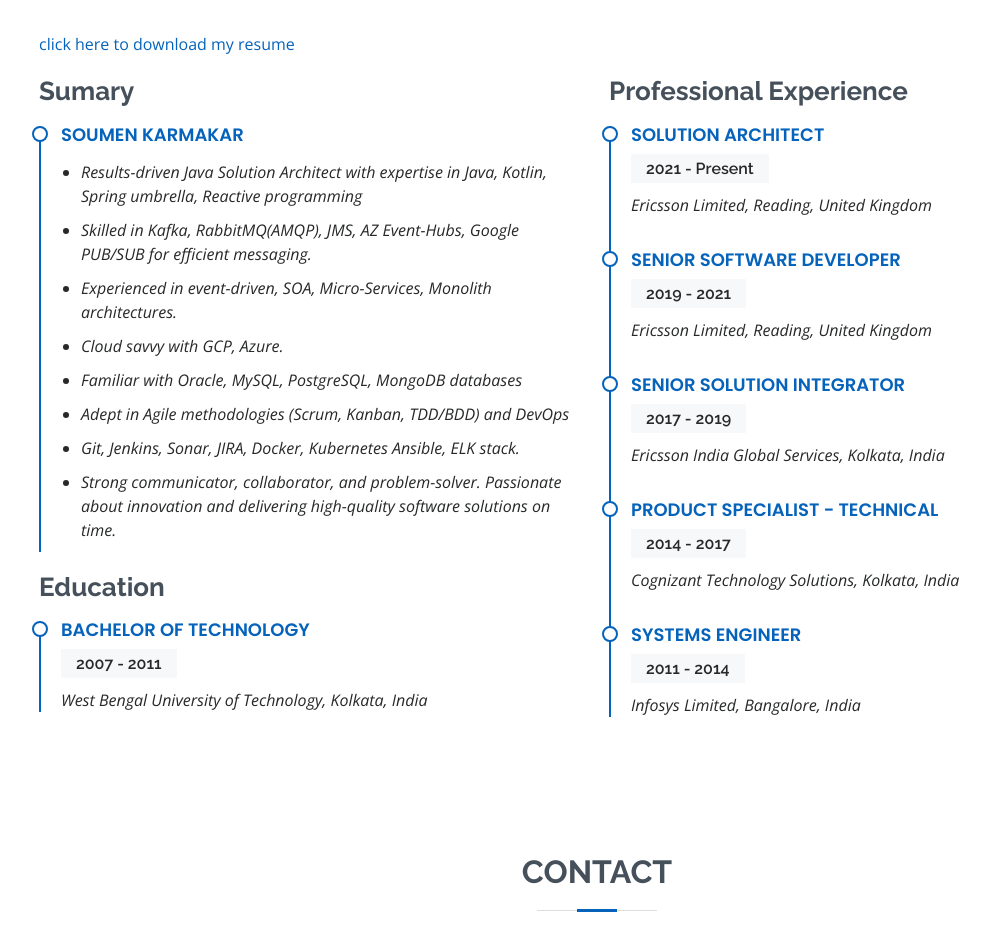
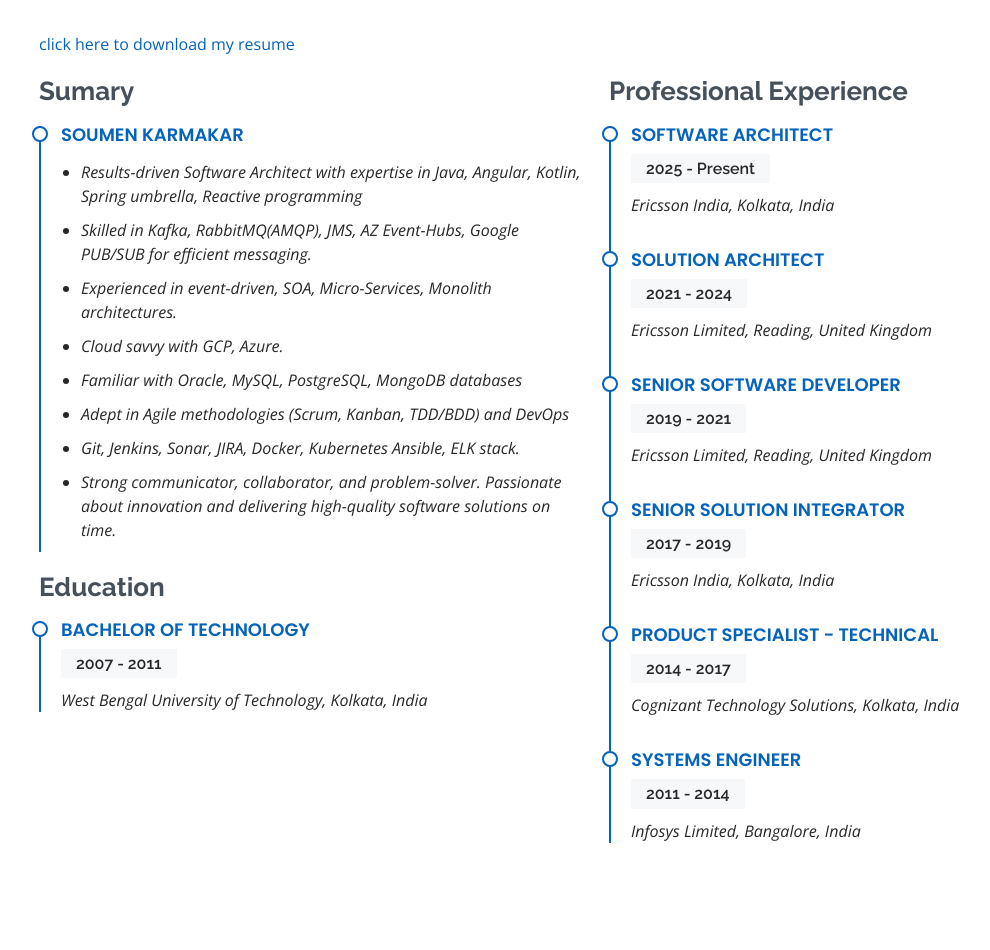
Before and after one commit to soumencemk/soumencemk.github.io, a plain HTML site: page index.html in a window 1280 px wide. Shown: the part 1840-2790 px from the top of the page, without its empty margins (93-1083 px from the left). Drawn offline with nearby package versions, Linux system fonts and the light colour scheme.

Commit message:
Update index.html

```diff
--- a/index.html
+++ b/index.html
@@ -96,7 +96,7 @@
         <p>
           <span
             class="typed"
-            data-typed-items="Java Developer, Solution Architect, Azure, Google Cloud, Microservices, Spring Boot, Kubernetes, Open source"
+            data-typed-items="Software Architect, Full stack, Azure, Google Cloud, Microservices, Spring Boot, Kubernetes, Open source"
           ></span>
         </p>
         <div class="social-links">
@@ -137,8 +137,7 @@
             <div class="col-lg-11 pt-4 pt-lg-0 content">
               <h3>Senior Java Developer | Solution Architect</h3>
               <p>
-                Result-oriented and highly skilled Sernior Java Developer and
-                Solution Architect with over 13 years of experience in designing
+                Result-oriented and highly skilled Fullstack Software Architect with over 14 years of experience in designing
                 and implementing robust and scalable enterprise-level software
                 solutions. With a solid background in onsite locations and
                 customer-facing roles, brings firsthand understanding of client
@@ -350,8 +349,8 @@
                   <em
                     >
                     <ul>
-                    <li>Results-driven Java Solution Architect with expertise in
-                    Java, Kotlin, Spring umbrella, Reactive programming </li>
+                    <li>Results-driven Software Architect with expertise in
+                    Java, Angular, Kotlin, Spring umbrella, Reactive programming </li>
                     <li>Skilled in Kafka, RabbitMQ(AMQP), JMS, AZ
                     Event-Hubs, Google PUB/SUB for efficient messaging. </li>
                     <li>Experienced in event-driven, SOA, Micro-Services, Monolith
@@ -380,8 +379,13 @@
             <div class="col-lg-6">
               <h3 class="resume-title">Professional Experience</h3>
               <div class="resume-item">
+                <h4>Software Architect</h4>
+                <h5>2025 - Present</h5>
+                <p><em>Ericsson India, Kolkata, India</em></p>
+              </div>
+              <div class="resume-item">
                 <h4>Solution Architect</h4>
-                <h5>2021 - Present</h5>
+                <h5>2021 - 2024</h5>
                 <p><em>Ericsson Limited, Reading, United Kingdom </em></p>
               </div>
               <div class="resume-item">
@@ -392,7 +396,7 @@
               <div class="resume-item">
                 <h4>Senior Solution Integrator</h4>
                 <h5>2017 - 2019</h5>
-                <p><em>Ericsson India Global Services, Kolkata, India</em></p>
+                <p><em>Ericsson India, Kolkata, India</em></p>
               </div>
               <div class="resume-item">
                 <h4>Product specialist - Technical</h4>
@@ -510,7 +514,7 @@
           ></a>
         </div>
         <div class="copyright">
-          &copy; Copyright 2024 <strong><span>Soumen Karmakar</span></strong
+          &copy; Copyright 2025 <strong><span>Soumen Karmakar</span></strong
           >. All Rights Reserved
         </div>
       </div>
```
